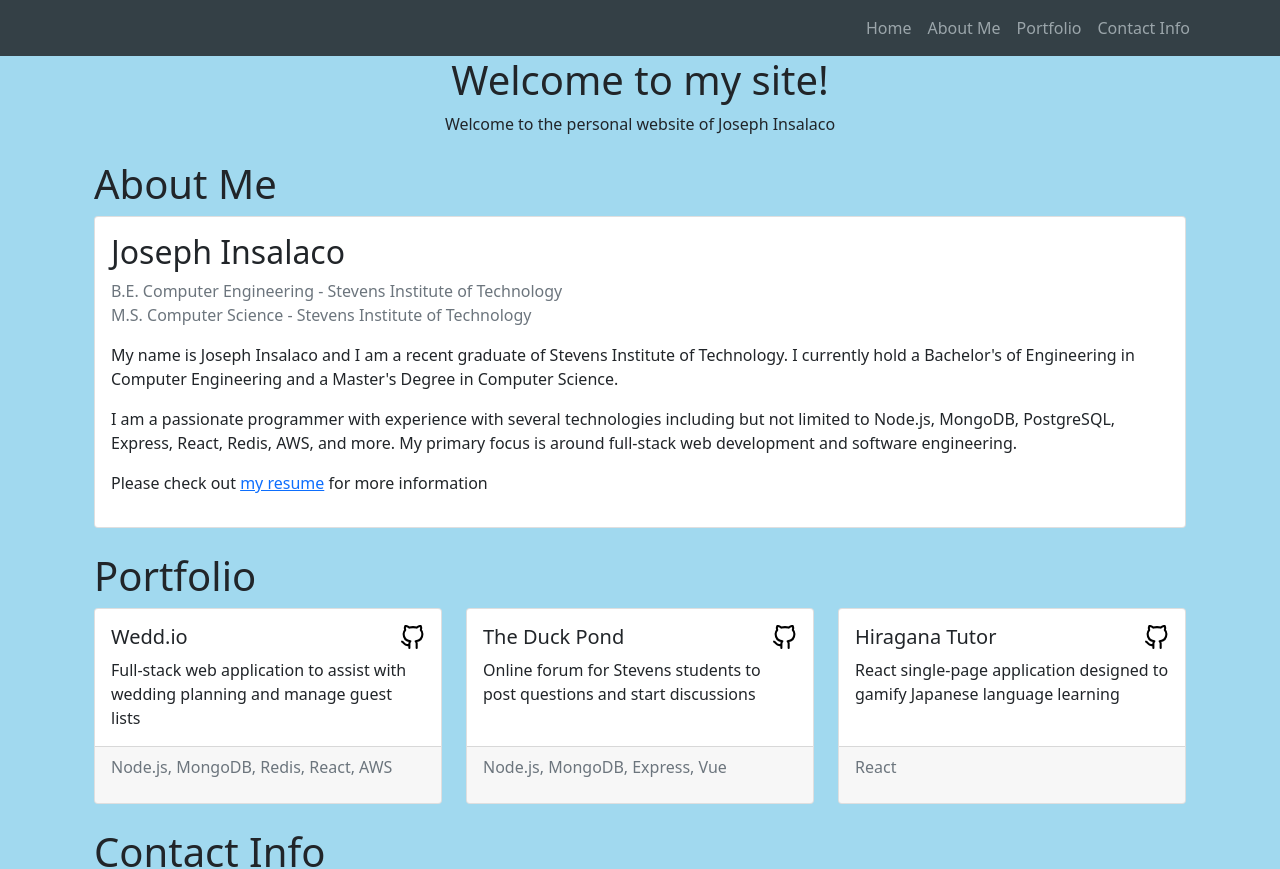
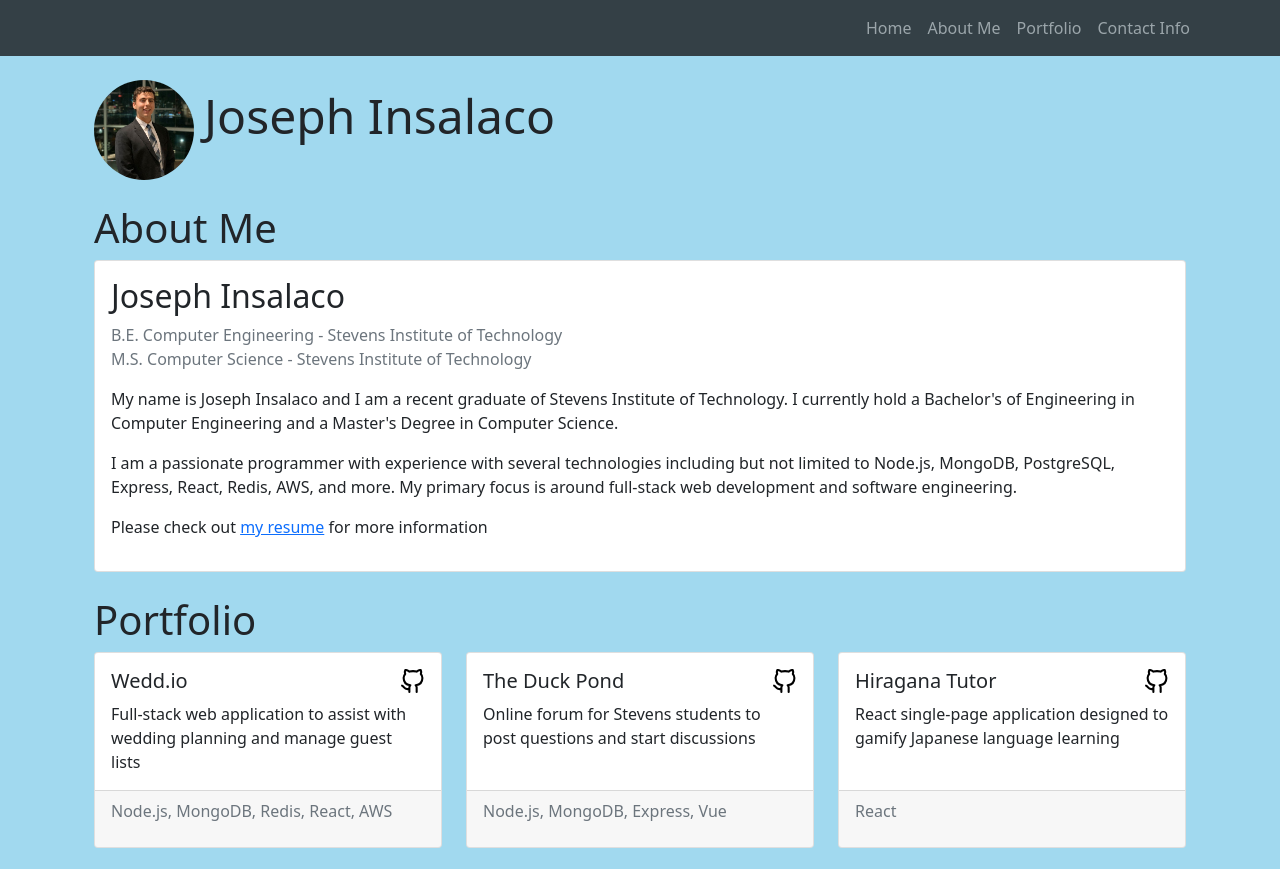
Before and after one commit to JInsalaco/PortfolioSite, a React (Create React App) app: page / in a window 1280 px wide. Shown: the top 869 px of the page. Built offline with nearby package versions, Linux system fonts and the light colour scheme.

Commit message:
Adding headshot, favicon, and header changes

```diff
--- a/src/App.css
+++ b/src/App.css
@@ -36,3 +36,11 @@
   list-style: none;
   padding-left: 0rem;
 }
+.welcome img{
+  display: inline-block;
+}
+.welcome h1{
+  font-size: 36pt;
+  display: inline-block;
+  padding-left: 10px;
+}
--- a/src/components/Portfolio.tsx
+++ b/src/components/Portfolio.tsx
@@ -7,7 +7,7 @@ export function Portfolio() {
             <div>
                 <h1>Portfolio</h1>
             </div>
-            <Row>
+            <Row xs={1} s={1} md={3}>
                 <Col className="mb-4">
                     <Card className="h-100">
                         <Card.Body>
--- a/src/components/Welcome.tsx
+++ b/src/components/Welcome.tsx
@@ -1,11 +1,13 @@
 import { Container} from "react-bootstrap";
-
+import headshot from './headshot.jpeg'
 export function Welcome() {
     return(
-        <Container id='home' className="mb-4">
-            <div className='text-center'>
-                <h1>Welcome to my site!</h1>
-                <p>Welcome to the personal website of Joseph Insalaco</p>
+        <Container id='home' className="mb-4 mt-4">
+            <div className='welcome'>
+                <img src={headshot} width='100' className="rounded-circle" alt="Headshot of Joseph Insalaco"/>
+                <h1>
+                Joseph Insalaco
+                </h1>
             </div>
         </Container>
     )
```
Also changed, not shown: src/components/headshot.jpeg (added).
